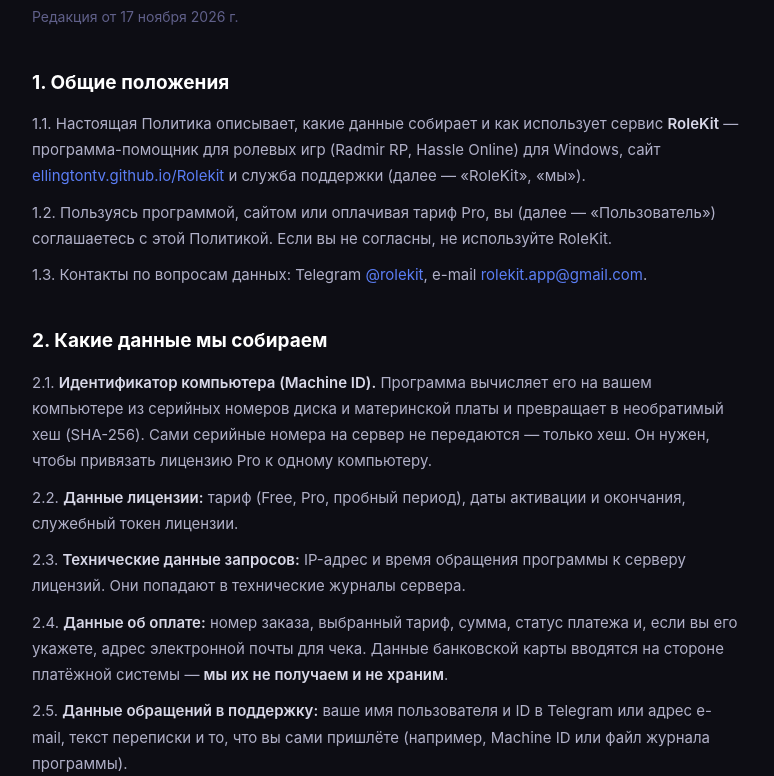
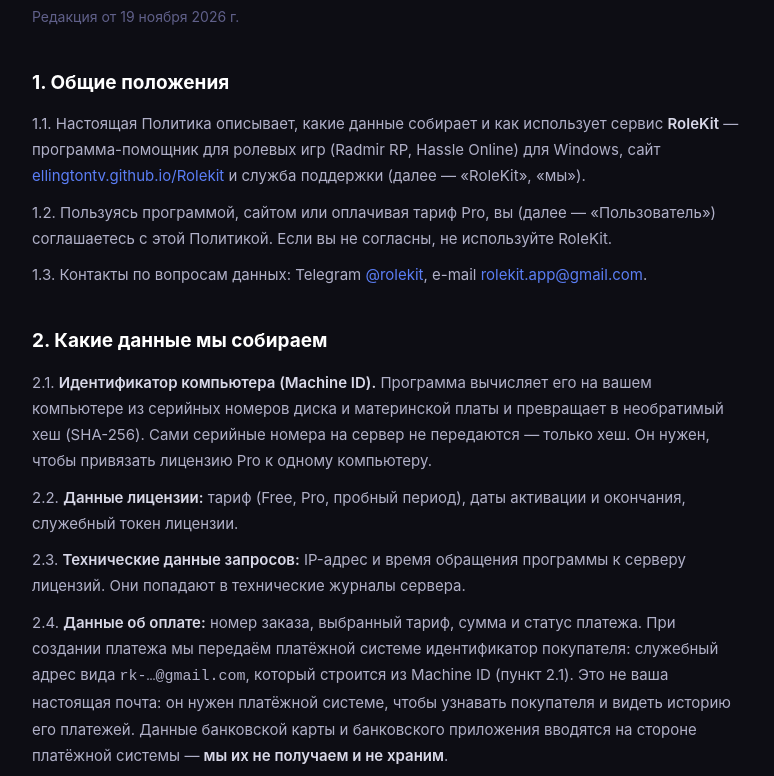
Before and after one commit to ellingtontv/Rolekit, a plain HTML site: page privacy.html in a window 1280 px wide. Shown: the part 148-924 px from the top of the page, without its empty margins (252-1026 px from the left). Drawn offline with Linux system fonts and the light colour scheme.

Commit message:
privacy: идентификатор покупателя для платёжной системы (metadata.user_email)
Co-Authored-By: Claude Opus 5.5 <noreply@anthropic.com>

```diff
--- a/privacy.html
+++ b/privacy.html
@@ -27,7 +27,7 @@
 <div class="wrap">
   <a class="back" href="index.html">← RoleKit</a>
   <h1>Политика конфиденциальности</h1>
-  <p class="date">Редакция от 17 ноября 2026 г.</p>
+  <p class="date">Редакция от 19 ноября 2026 г.</p>
 
   <h2>1. Общие положения</h2>
   <p>1.1. Настоящая Политика описывает, какие данные собирает и как использует сервис <strong>RoleKit</strong> — программа-помощник для ролевых игр (Radmir RP, Hassle Online) для Windows, сайт <a href="https://ellingtontv.github.io/Rolekit/">ellingtontv.github.io/Rolekit</a> и служба поддержки (далее — «RoleKit», «мы»).</p>
@@ -38,7 +38,7 @@
   <p>2.1. <strong>Идентификатор компьютера (Machine ID).</strong> Программа вычисляет его на вашем компьютере из серийных номеров диска и материнской платы и превращает в необратимый хеш (SHA-256). Сами серийные номера на сервер не передаются — только хеш. Он нужен, чтобы привязать лицензию Pro к одному компьютеру.</p>
   <p>2.2. <strong>Данные лицензии:</strong> тариф (Free, Pro, пробный период), даты активации и окончания, служебный токен лицензии.</p>
   <p>2.3. <strong>Технические данные запросов:</strong> IP-адрес и время обращения программы к серверу лицензий. Они попадают в технические журналы сервера.</p>
-  <p>2.4. <strong>Данные об оплате:</strong> номер заказа, выбранный тариф, сумма, статус платежа и, если вы его укажете, адрес электронной почты для чека. Данные банковской карты вводятся на стороне платёжной системы — <strong>мы их не получаем и не храним</strong>.</p>
+  <p>2.4. <strong>Данные об оплате:</strong> номер заказа, выбранный тариф, сумма и статус платежа. При создании платежа мы передаём платёжной системе идентификатор покупателя: служебный адрес вида <code>rk-…@gmail.com</code>, который строится из Machine ID (пункт 2.1). Это не ваша настоящая почта: он нужен платёжной системе, чтобы узнавать покупателя и видеть историю его платежей. Данные банковской карты и банковского приложения вводятся на стороне платёжной системы — <strong>мы их не получаем и не храним</strong>.</p>
   <p>2.5. <strong>Данные обращений в поддержку:</strong> ваше имя пользователя и ID в Telegram или адрес e-mail, текст переписки и то, что вы сами пришлёте (например, Machine ID или файл журнала программы).</p>
   <div class="box">
     <p><strong>Что остаётся только на вашем компьютере</strong> и нам не передаётся: настройки и профили (ник, звание, отыгровки, автотекст, кодексы), резервные копии настроек, журнал работы программы, записи экрана. Они лежат в папках <code>%APPDATA%\RoleKit</code> и <code>Видео\RoleKit</code>. Журнал работы попадает к нам, только если вы сами пришлёте его в поддержку.</p>
@@ -56,7 +56,7 @@
   <h2>4. Передача третьим лицам</h2>
   <p>4.1. Мы передаём данные только тем, без кого RoleKit не может работать, и только в нужном объёме:</p>
   <ul>
-    <li><strong>платёжная система</strong> — обрабатывает оплату по своим правилам и своей политике конфиденциальности;</li>
+    <li><strong>платёжная система</strong> — получает сумму, тариф и идентификатор покупателя (пункт 2.4) и обрабатывает оплату по своим правилам и своей политике конфиденциальности;</li>
     <li><strong>хостинг-провайдер сервера лицензий</strong> — на его оборудовании работает сервер;</li>
     <li><strong>GitHub</strong> — на нём размещены сайт и файлы программы; программа обращается к нему за обновлениями и свежими кодексами. GitHub видит IP-адрес при этих запросах;</li>
     <li><strong>Telegram и почтовый сервис</strong> — через них идёт переписка с поддержкой;</li>
```
